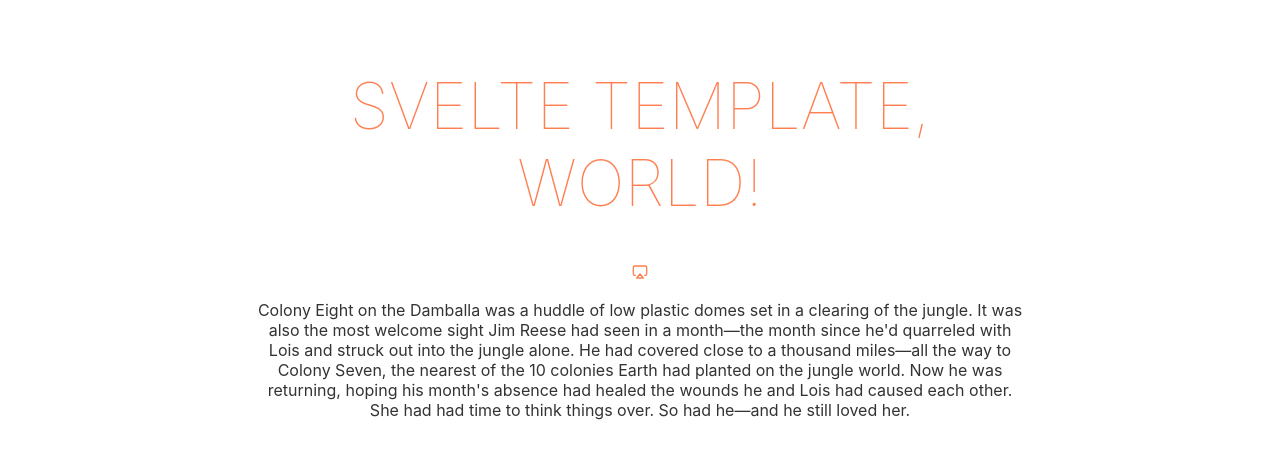
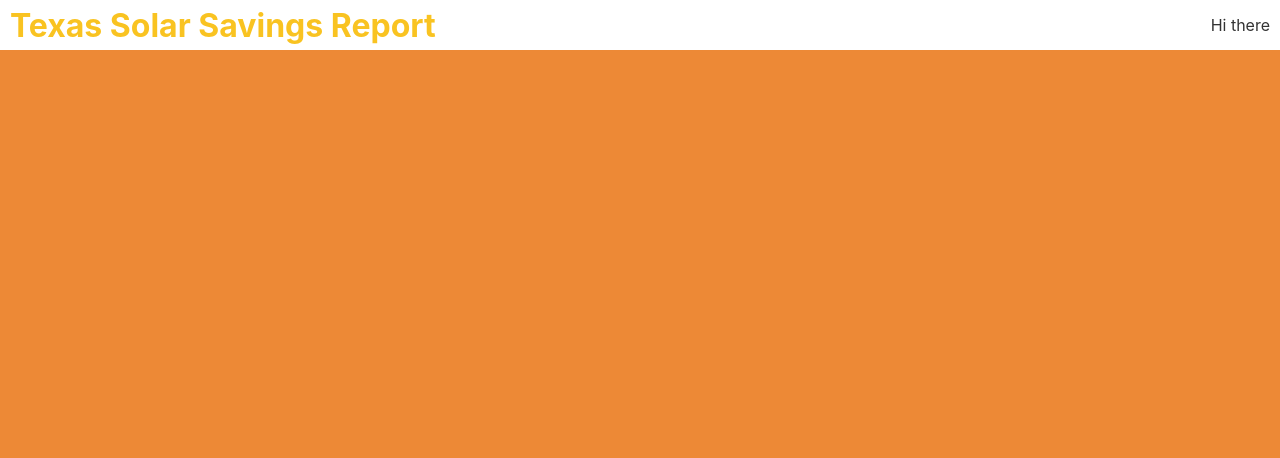
Before and after one commit to jeffmacinnes/SolarUnitedNeighbors, a Svelte app: page / in a window 1280 px wide. Shown: the top 458 px of the page. Built offline with nearby package versions, Linux system fonts and the light colour scheme.

Commit message:
started basic components, fixed style and parsing errors

```diff
--- a/package.json
+++ b/package.json
@@ -10,7 +10,6 @@
     "archieml": "^0.4.2",
     "feather-icons": "^4.28.0",
     "node-fetch": "^2.6.1",
-    "node-sass": "^6.0.0",
     "nollup": "^0.13.13",
     "rollup": "^2.3.4",
     "rollup-plugin-execute": "^1.1.1",
@@ -21,6 +20,7 @@
     "rollup-plugin-svelte-hot": "^0.13.0",
     "rollup-plugin-svg": "^2.0.0",
     "rollup-plugin-terser": "^7.0.0",
+    "sass": "^1.35.1",
     "shelljs": "^0.8.4",
     "svelte": "^3.0.0",
     "svelte-preprocess": "^4.7.3"
--- /dev/null
+++ b/public/assets/styles/global.css
@@ -0,0 +1,27 @@
+:root {
+  --light: #ed8936;
+  --dark: #d95738;
+}
+
+*,
+*:before,
+*:after {
+  box-sizing: inherit;
+}
+
+html,
+body {
+  position: relative;
+  width: 100%;
+  height: 100%;
+  margin: 0;
+  padding: 0;
+  box-sizing: border-box;
+}
+
+body {
+  color: #333;
+  box-sizing: border-box;
+  font-family: -apple-system, BlinkMacSystemFont, "Segoe UI", Roboto, Oxygen-Sans, Ubuntu, Cantarell,
+    "Helvetica Neue", sans-serif;
+}
--- a/public/global.css
+++ /dev/null
@@ -1,63 +0,0 @@
-html, body {
-	position: relative;
-	width: 100%;
-	height: 100%;
-}
-
-body {
-	color: #333;
-	margin: 0;
-	padding: 8px;
-	box-sizing: border-box;
-	font-family: -apple-system, BlinkMacSystemFont, "Segoe UI", Roboto, Oxygen-Sans, Ubuntu, Cantarell, "Helvetica Neue", sans-serif;
-}
-
-a {
-	color: rgb(0,100,200);
-	text-decoration: none;
-}
-
-a:hover {
-	text-decoration: underline;
-}
-
-a:visited {
-	color: rgb(0,80,160);
-}
-
-label {
-	display: block;
-}
-
-input, button, select, textarea {
-	font-family: inherit;
-	font-size: inherit;
-	-webkit-padding: 0.4em 0;
-	padding: 0.4em;
-	margin: 0 0 0.5em 0;
-	box-sizing: border-box;
-	border: 1px solid #ccc;
-	border-radius: 2px;
-}
-
-input:disabled {
-	color: #ccc;
-}
-
-button {
-	color: #333;
-	background-color: #f4f4f4;
-	outline: none;
-}
-
-button:disabled {
-	color: #999;
-}
-
-button:not(:disabled):active {
-	background-color: #ddd;
-}
-
-button:focus {
-	border-color: #666;
-}
--- a/public/index.html
+++ b/public/index.html
@@ -1,18 +1,17 @@
 <!DOCTYPE html>
 <html lang="en">
-<head>
-	<meta charset='utf-8'>
-	<meta name='viewport' content='width=device-width,initial-scale=1'>
+  <head>
+    <meta charset="utf-8" />
+    <meta name="viewport" content="width=device-width,initial-scale=1" />
 
-	<title>Svelte app</title>
+    <title>Svelte app</title>
 
-	<link rel='icon' type='image/png' href='/favicon.png'>
-	<link rel='stylesheet' href='/global.css'>
-	<link rel='stylesheet' href='/build/bundle.css'>
+    <link rel="icon" type="image/png" href="/favicon.png" />
+    <link rel="stylesheet" href="/assets/styles/global.css" />
+    <link rel="stylesheet" href="/build/bundle.css" />
 
-	<script defer src='/build/bundle.js'></script>
-</head>
+    <script defer src="/build/bundle.js"></script>
+  </head>
 
-<body>
-</body>
+  <body></body>
 </html>
--- a/src/App.svelte
+++ b/src/App.svelte
@@ -1,40 +1,13 @@
 <script>
-  export let name;
   import Icon from "./components/common/Icon.svelte";
   import Head from "./components/common/Head.svelte";
+  import Hero from "./components/Hero/Hero.svelte";
+  import Nav from "./components/Nav.svelte";
   import docs from "./data/doc.json";
 </script>
 
 <Head />
-<main>
-  <h1>Svelte template, {name}!</h1>
 
-  <!-- feather icons -->
-  <Icon name="airplay" strokeWidth={2} stroke="coral" />
+<Nav />
 
-  <!-- Text content from docs -->
-  <p>{docs.intro}</p>
-</main>
-
-<style lang="scss">
-  $color: coral; // #ff3e00
-  main {
-    text-align: center;
-    padding: 1em;
-    max-width: 240px;
-    margin: 0 auto;
-  }
-
-  h1 {
-    color: $color;
-    text-transform: uppercase;
-    font-size: 4em;
-    font-weight: 100;
-  }
-
-  @media (min-width: 640px) {
-    main {
-      max-width: 60vw;
-    }
-  }
-</style>
+<Hero />
--- /dev/null
+++ b/src/components/Hero/Hero.svelte
@@ -0,0 +1,9 @@
+<section class="hero" />
+
+<style>
+  .hero {
+    width: 100%;
+    height: 100vh;
+    background-color: var(--light);
+  }
+</style>
--- /dev/null
+++ b/src/components/Nav.svelte
@@ -0,0 +1,33 @@
+<script>
+</script>
+
+<div id="navbar">
+  <!-- Logo -->
+  <div class="logo-container">
+    <h1>Texas Solar Savings Report</h1>
+  </div>
+
+  <!-- Links -->
+  <div class="links-container">
+    <div>Hi there</div>
+  </div>
+</div>
+
+<style lang="scss">
+  $color: #f9c321;
+
+  #navbar {
+    width: 100vw;
+    height: 50px;
+    position: sticky;
+    top: 0;
+    padding: 10px;
+    display: flex;
+    justify-content: space-between;
+    align-items: center;
+  }
+
+  h1 {
+    color: $color;
+  }
+</style>
```
Also changed, not shown: 1 other file (tests, documents, lock files or other folders).
